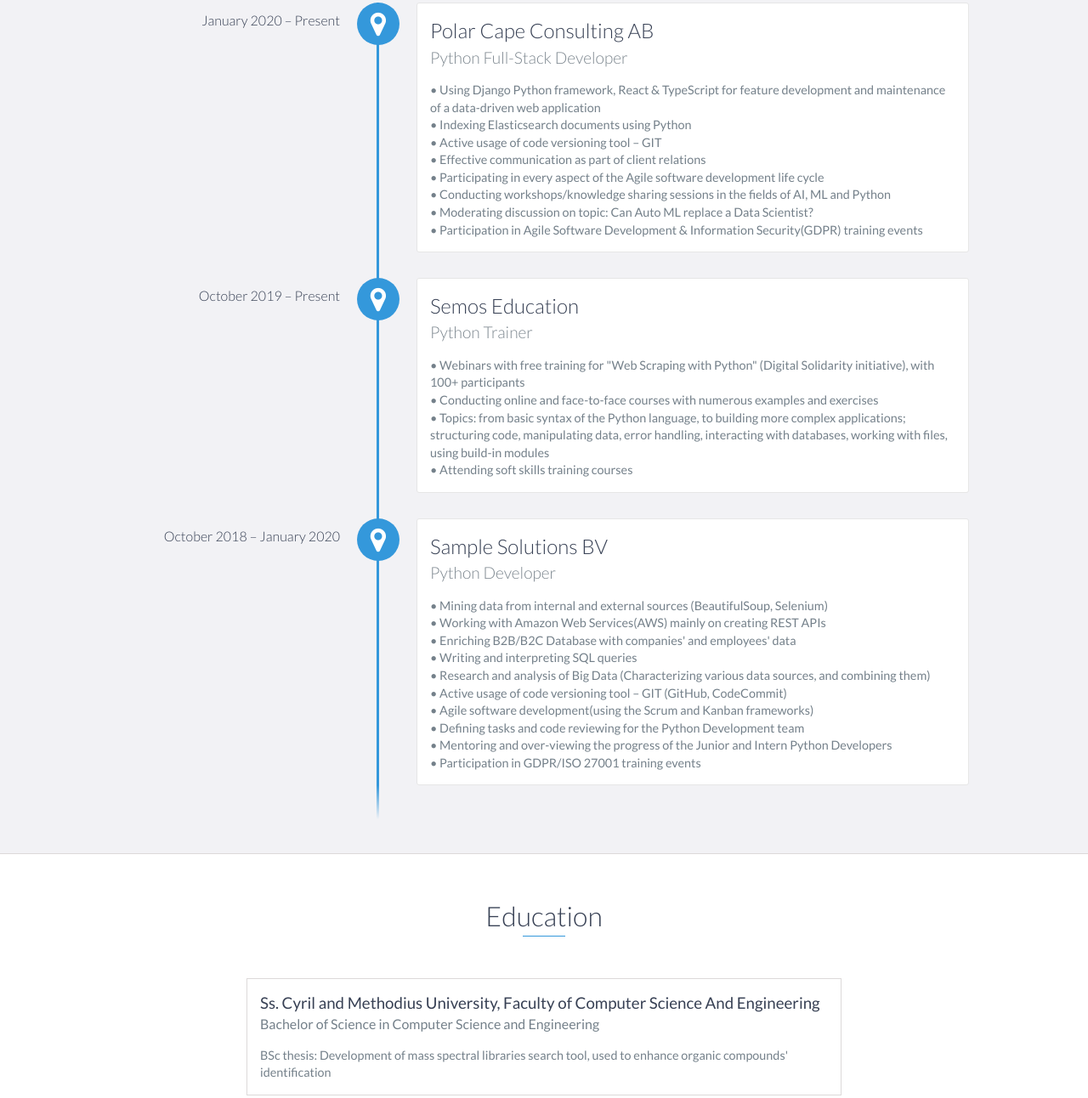
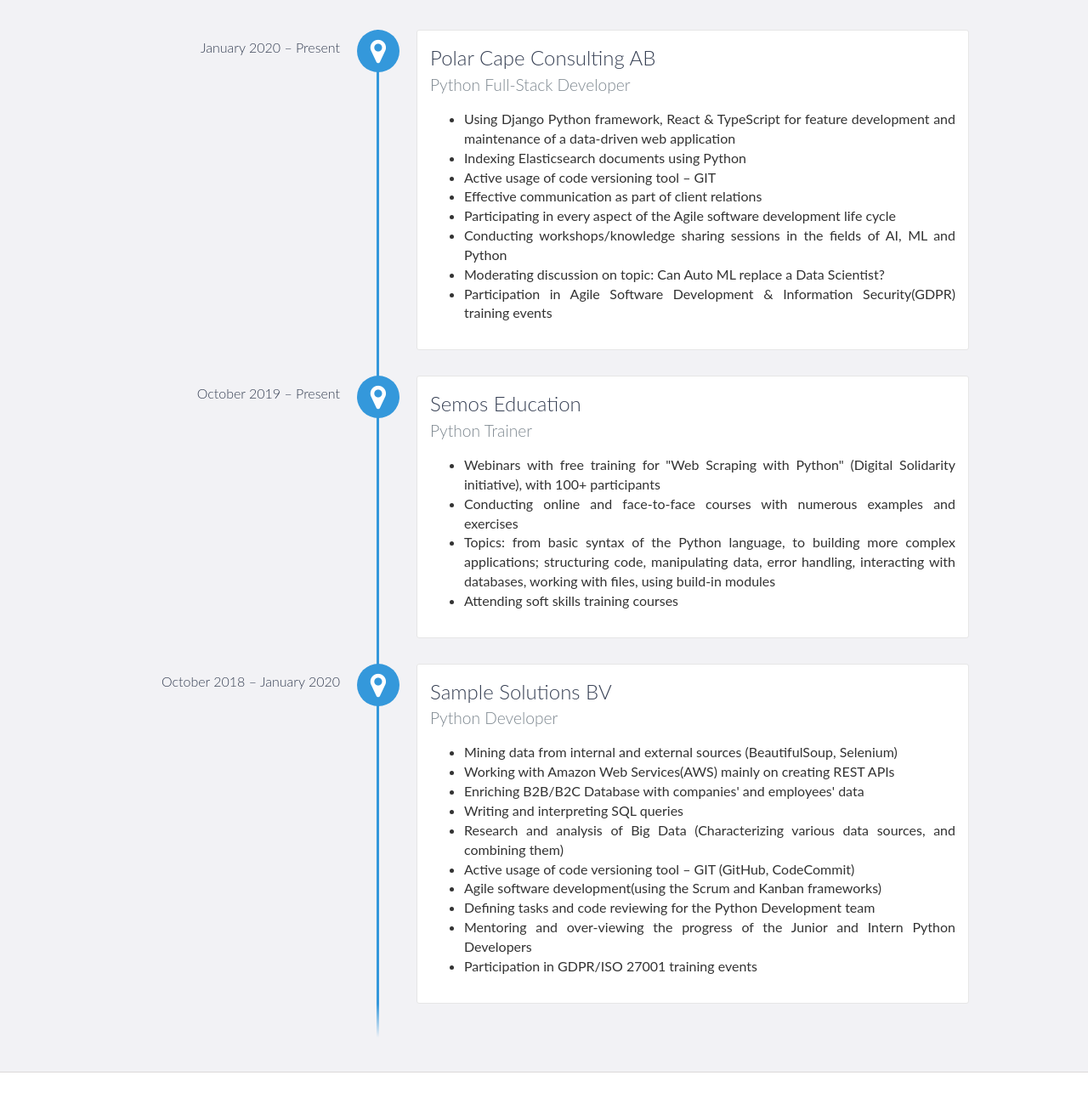
Before and after one commit to gerasimoska/portfolio, a website: page index.html in a window 1280 px wide. Shown: the part 1309-2601 px from the top of the page at 85% size. Drawn offline with nearby package versions, Linux system fonts and the light colour scheme.

Commit message:
UI fixes

```diff
--- a/css/styles.css
+++ b/css/styles.css
@@ -5,6 +5,12 @@
 body.active {
   overflow: hidden;
   z-index: -1;
+}
+ul {
+  width: 100%;
+}
+ul li {
+  text-align: justify;
 }
 .no-js #experience-timeline > div {
   background: #fff;
@@ -30,6 +36,7 @@
   font-size: 0.9em;
   margin: 0;
 }
+
 .no-js #experience-timeline:before,
 .no-js #experience-timeline:after {
   content: none;
@@ -475,6 +482,7 @@
   color: #74808a;
   margin: 0 0 25px 0;
   font-size: 0.9em;
+  text-align: justify;
 }
 .no-image .project-info {
   position: relative;
--- a/index.html
+++ b/index.html
@@ -5,10 +5,13 @@
     <meta charset="utf-8">
     <meta http-equiv="X-UA-Compatible" content="IE=edge">
     <meta name="viewport" content="width=device-width, initial-scale=1">
+    <meta property="og:image" content="images/portfolio_image.jpg" />
+    <meta property="og:url" content="https://gerasimoska.com" />
+    <meta property="og:description" content="Portfolio of a Python Software Engineer and Trainer" />
     <title>Teodora Gerasimoska - Portfolio</title>
 	<link rel="shortcut icon" href="favicon.ico" type="image/x-icon">
 	<link rel="icon" href="favicon.ico" type="image/x-icon">
-    <link href="https://fonts.googleapis.com/css?family=Lato:300,400,700,900" rel="stylesheet">
+    <link href="https://fonts.googleapis.com/css?family=Nunito:wght@400;600" rel="stylesheet">
     <link rel="stylesheet" href="libs/font-awesome/css/font-awesome.min.css">
     <link href="css/bootstrap.min.css" rel="stylesheet">
     <link href="css/styles.css" rel="stylesheet">
@@ -49,7 +52,7 @@
     <div id="lead">
         <div id="lead-content">
             <h1>Teodora Gerasimoska</h1>
-            <h2>Python Software Engineer & Python Trainer</h2>
+            <h2>Python Software Engineer & Trainer</h2>
             <!-- <a href="#" class="btn-rounded-white">Download Resume</a> -->
         </div>
         <!-- End #lead-content -->
@@ -73,11 +76,13 @@
                 </div>
                 <div class="col-md-8">
                     <p>
-                        • Python Full-Stack Developer with 2+ years' experience, and a Python Trainer in a training center, with rich & diverse experience
-                        <br>• Bachelor of Science (B.Sc.), sub-degree: Computer Science and Engineering
-                        <br>• Skillful in creating REST APIs using Amazon Web Services/Django framework, automated data mining from web sources with Selenium, task delegation, teaching & public speaking
-                        <br>• Passionate about Bioinformatics/Cheminformatics research, and using ML for understanding & processing biological data
-                        <br>• Motivated and hardworking professional, well organized and adaptable, that believes in continuous improvement and sharing knowledge
+                        <ul>
+                            <li>Python Full-Stack Developer with 2+ years' experience, and a Python Trainer in a training center, with rich & diverse experience</li>
+                            <li>Bachelor of Science (B.Sc.), sub-degree: Computer Science and Engineering</li>
+                            <li>Skillful in creating REST APIs using Amazon Web Services/Django framework, automated data mining from web sources with Selenium, task delegation, teaching & public speaking</li>
+                            <li>Passionate about Bioinformatics/Cheminformatics research, and using ML for understanding & processing biological data</li>
+                            <li>Motivated and hardworking professional, well organized and adaptable, that believes in continuous improvement and sharing knowledge</li>
+                        </ul>
                     </p>
                 </div>
             </div>
@@ -92,14 +97,16 @@
                 <h3>Polar Cape Consulting AB</h3>
                 <h4>Python Full-Stack Developer</h4>
                 <p>
-                    • Using Django Python framework, React & TypeScript for feature development and maintenance of a data-driven web application
-                    <br>• Indexing Elasticsearch documents using Python
-                    <br>• Active usage of code versioning tool – GIT
-                    <br>• Effective communication as part of client relations
-                    <br>• Participating in every aspect of the Agile software development life cycle
-                    <br>• Conducting workshops/knowledge sharing sessions in the fields of AI, ML and Python
-                    <br>• Moderating discussion on topic: Can Auto ML replace a Data Scientist?
-                    <br>• Participation in Agile Software Development & Information Security(GDPR) training events
+                    <ul>
+                        <li>Using Django Python framework, React & TypeScript for feature development and maintenance of a data-driven web application
+                        <li>Indexing Elasticsearch documents using Python</li>
+                        <li>Active usage of code versioning tool – GIT</li>
+                        <li>Effective communication as part of client relations</li>
+                        <li> Participating in every aspect of the Agile software development life cycle</li>
+                        <li>Conducting workshops/knowledge sharing sessions in the fields of AI, ML and Python</li>
+                        <li>Moderating discussion on topic: Can Auto ML replace a Data Scientist?</li>
+                        <li>Participation in Agile Software Development & Information Security(GDPR) training events</li>
+                    </ul>
                 </p>
             </div>
 
@@ -107,10 +114,12 @@
                 <h3>Semos Education</h3>
                 <h4>Python Trainer</h4>
                 <p>
-                    • Webinars with free training for "Web Scraping with Python" (Digital Solidarity initiative), with 100+ participants
-                    <br>• Conducting online and face-to-face courses with numerous examples and exercises
-                    <br>• Topics: from basic syntax of the Python language, to building more complex applications; structuring code, manipulating data, error handling, interacting with databases, working with files, using build-in modules
-                    <br>• Attending soft skills training courses
+                    <ul>
+                    <li>Webinars with free training for "Web Scraping with Python" (Digital Solidarity initiative), with 100+ participants</li>
+                    <li>Conducting online and face-to-face courses with numerous examples and exercises</li>
+                    <li>Topics: from basic syntax of the Python language, to building more complex applications; structuring code, manipulating data, error handling, interacting with databases, working with files, using build-in modules</li>
+                    <li>Attending soft skills training courses</li>
+                    </ul>
                 </p>
             </div>
 
@@ -118,16 +127,18 @@
                 <h3>Sample Solutions BV</h3>
                 <h4>Python Developer</h4>
                 <p>
-                    • Mining data from internal and external sources (BeautifulSoup, Selenium)
-                    <br>• Working with Amazon Web Services(AWS) mainly on creating REST APIs
-                    <br>• Enriching B2B/B2C Database with companies' and employees' data
-                    <br>• Writing and interpreting SQL queries
-                    <br>• Research and analysis of Big Data (Characterizing various data sources, and combining them)
-                    <br>• Active usage of code versioning tool – GIT (GitHub, CodeCommit)
-                    <br>• Agile software development(using the Scrum and Kanban frameworks)
-                    <br>• Defining tasks and code reviewing for the Python Development team
-                    <br>• Mentoring and over-viewing the progress of the Junior and Intern Python Developers
-                    <br>• Participation in GDPR/ISO 27001 training events
+                    <ul>
+                        <li>Mining data from internal and external sources (BeautifulSoup, Selenium)</li>
+                        <li>Working with Amazon Web Services(AWS) mainly on creating REST APIs</li>
+                        <li>Enriching B2B/B2C Database with companies' and employees' data</li>
+                        <li>Writing and interpreting SQL queries</li>
+                        <li>Research and analysis of Big Data (Characterizing various data sources, and combining them)</li>
+                        <li>Active usage of code versioning tool – GIT (GitHub, CodeCommit)</li>
+                        <li>Agile software development(using the Scrum and Kanban frameworks)</li>
+                        <li>Defining tasks and code reviewing for the Python Development team</li>
+                        <li>Mentoring and over-viewing the progress of the Junior and Intern Python Developers</li>
+                        <li>Participation in GDPR/ISO 27001 training events</li>
+                    </ul>
                 </p>
             </div>
         </div>
@@ -196,7 +207,7 @@
                         <h3>Classification of Tumor Type from Skin Images by Using Deep Learning</h3>
                         <p>
                             Taking the importance of timely tumor classification in account, machine learning methods are used for this approach of classifying tumorous skin images. By using features extraction and artificial neural networks, accuracy from 94% is obtained. The accuracy means that 94% of the images from tumorous part of the skin are correctly classified as benign or malignant, accordingly, and that information can be used in the following medical treatment. Working in <b>Python</b>, using the libraries: <b>spicy, cv2, numpy, imageio, sklearn, Google Colab</b>.
-                            <br>Part of Intelligent Information Systems course
+                            <br>Part of Intelligent Information Systems course.
                         </p>
                         <!-- <a href="#">View Project</a> -->
                     </div>
@@ -246,7 +257,7 @@
                     <div class="project-info">
                         <h3>Cryptocurrencies' Analysis and Prediction</h3>
                         <p>
-                            Analysis of cryptocurrencies' data and creating models for future prediction of their values, by using <b>Machine Learning</b> and <b>Statistics'</b> methods.
+                            Analysis of cryptocurrencies' data and creating models for future prediction of their values, by using <b>Machine Learning</b> and <b>Statistics</b> methods.
                             <br>Part of Intelligent Systems course.
                         </p>
                         <!-- <a href="#">View Project</a> -->
```
Also changed, not shown: images/portfolio_image.jpg (added).
